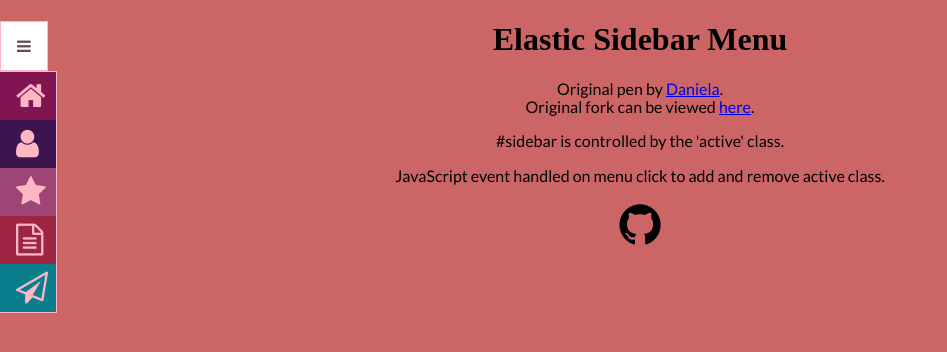
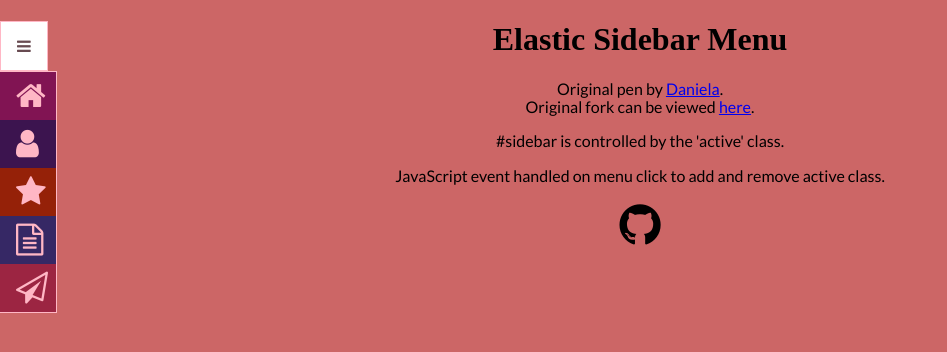
Before and after one commit to FranciscoKnebel/ElasticSidebar, a website: page docs/index.html in a window 1280 px wide. Both pictures are taken after a click on the element 23 px from the left and 46 px from the top of the page. Shown: the top 352 px of the page, without its empty margins (0-947 px from the left). Drawn offline with Linux system fonts and the light colour scheme; a web font is replaced by a local one.

Commit message:
SASS list element color list fallbacks. Anchor styling.

```diff
--- a/docs/index.html
+++ b/docs/index.html
@@ -42,10 +42,10 @@
 		<div class="em-sidebar">
 		  <div class="em-toggle fa fa-bars fa-1x"></div>
 			<ul>
-				<li><a>
+				<li>
 		      <i class="fa fa-home fa-2x" aria-hidden="true"></i>
 		      <span>HOME</span>
-		      </a></li>
+		     </li>
 				<li>
 					<i class="fa fa-user fa-2x" aria-hidden="true"></i>
 					<span>BIO</span>
--- a/source/sass/components/sidebar/_toggle.scss
+++ b/source/sass/components/sidebar/_toggle.scss
@@ -4,14 +4,14 @@
 	padding: 1em;
 	border: 1px solid;
 
-	background-color: $em-toggle-bg;
-	color: $em-toggle-color;
+	background-color: $em-toggle-background;
+	color: $em-toggle-border;
 
 	text-align: center;
 	cursor: pointer;
 	z-index: 2;
 
 	&::before {
-		color: $em-toggle-color2;
+		color: $em-toggle-icon;
 	}
 }
--- a/source/sass/components/sidebar/list/_item.scss
+++ b/source/sass/components/sidebar/list/_item.scss
@@ -9,7 +9,9 @@
 	transition: all .75s cubic-bezier(.87, -.31, .18, 1.08);
 	border-width: 0 1px 0 0;
 	border-style: solid;
-	color: $em-list-color;
+	border-color: $em-list-border-fallback;
+	background-color: $em-list-background-fallback;
+	color: $em-list-color-fallback;
 	list-style: none;
 
 	text-align: center;
@@ -24,8 +26,9 @@
 		border-width: 0 1px 1px 0;
 	}
 
+	@import 'item/_anchor';
 	@import 'item/_span';
 	@import 'item/_hover';
-	@import 'item/_background';
+	@import 'item/_colors';
 	@import 'item/_media';
 }
--- /dev/null
+++ b/source/sass/components/sidebar/list/item/_anchor.scss
@@ -0,0 +1,4 @@
+a {
+	color: $em-list-color;
+	text-decoration: none;
+}
--- a/source/sass/components/sidebar/list/item/_background.scss
+++ /dev/null
@@ -1,7 +0,0 @@
-@each $current-color in $em-list-bg {
-	$i: index($em-list-bg, $current-color);
-
-	&:nth-of-type(#{$i})  {
-		background-color: $current-color;
-	}
-}
--- /dev/null
+++ b/source/sass/components/sidebar/list/item/_colors.scss
@@ -0,0 +1,31 @@
+// Checks if color variables are lists. If not, will just use the fallback value.
+
+@each $current-color in $em-list-background {
+	@if type-of($em-list-background) == 'list' {
+		$i: index($em-list-background, $current-color);
+
+		&:nth-of-type(#{$i})  {
+			background-color: $current-color;
+		}
+	}
+}
+
+@each $current-color in $em-list-color {
+	@if type-of($em-list-color) == 'list' {
+		$i: index($em-list-color, $current-color);
+
+		&:nth-of-type(#{$i})  {
+			color: $current-color;
+		}
+	}
+}
+
+@each $current-color in $em-list-border {
+	@if type-of($em-list-border) == 'list' {
+		$i: index($em-list-border, $current-color);
+
+		&:nth-of-type(#{$i})  {
+			border-color: $current-color;
+		}
+	}
+}
--- a/source/sass/helpers/_colors.scss
+++ b/source/sass/helpers/_colors.scss
@@ -1,8 +1,12 @@
 /// Toggle Button
-$em-toggle-bg: #FFF;
-$em-toggle-color: #FFB7C5;
-$em-toggle-color2: #684B51;
+$em-toggle-background: #FFF;
+$em-toggle-border: #FFB7C5;
+$em-toggle-icon: #684B51;
 
 /// List item
-$em-list-bg: #811453 #3C144F #9F4576 #9C2542 #0A7E8C;
-$em-list-color: #FFB7C5;
+$em-list-background: #811453 #3C144F #952108 #362865 #9C2542 #0A7E8C #9F4576 #39A879 #712F2C #1A1FC6;
+$em-list-background-fallback: #9C2542;
+$em-list-color: $em-toggle-border;
+$em-list-color-fallback: $em-toggle-border;
+$em-list-border: $em-toggle-border;
+$em-list-border-fallback: $em-toggle-border;
```
Also changed, not shown: dist/sidebar.css, dist/sidebar.min.css, docs/sidebar.min.css, 1 other file.
